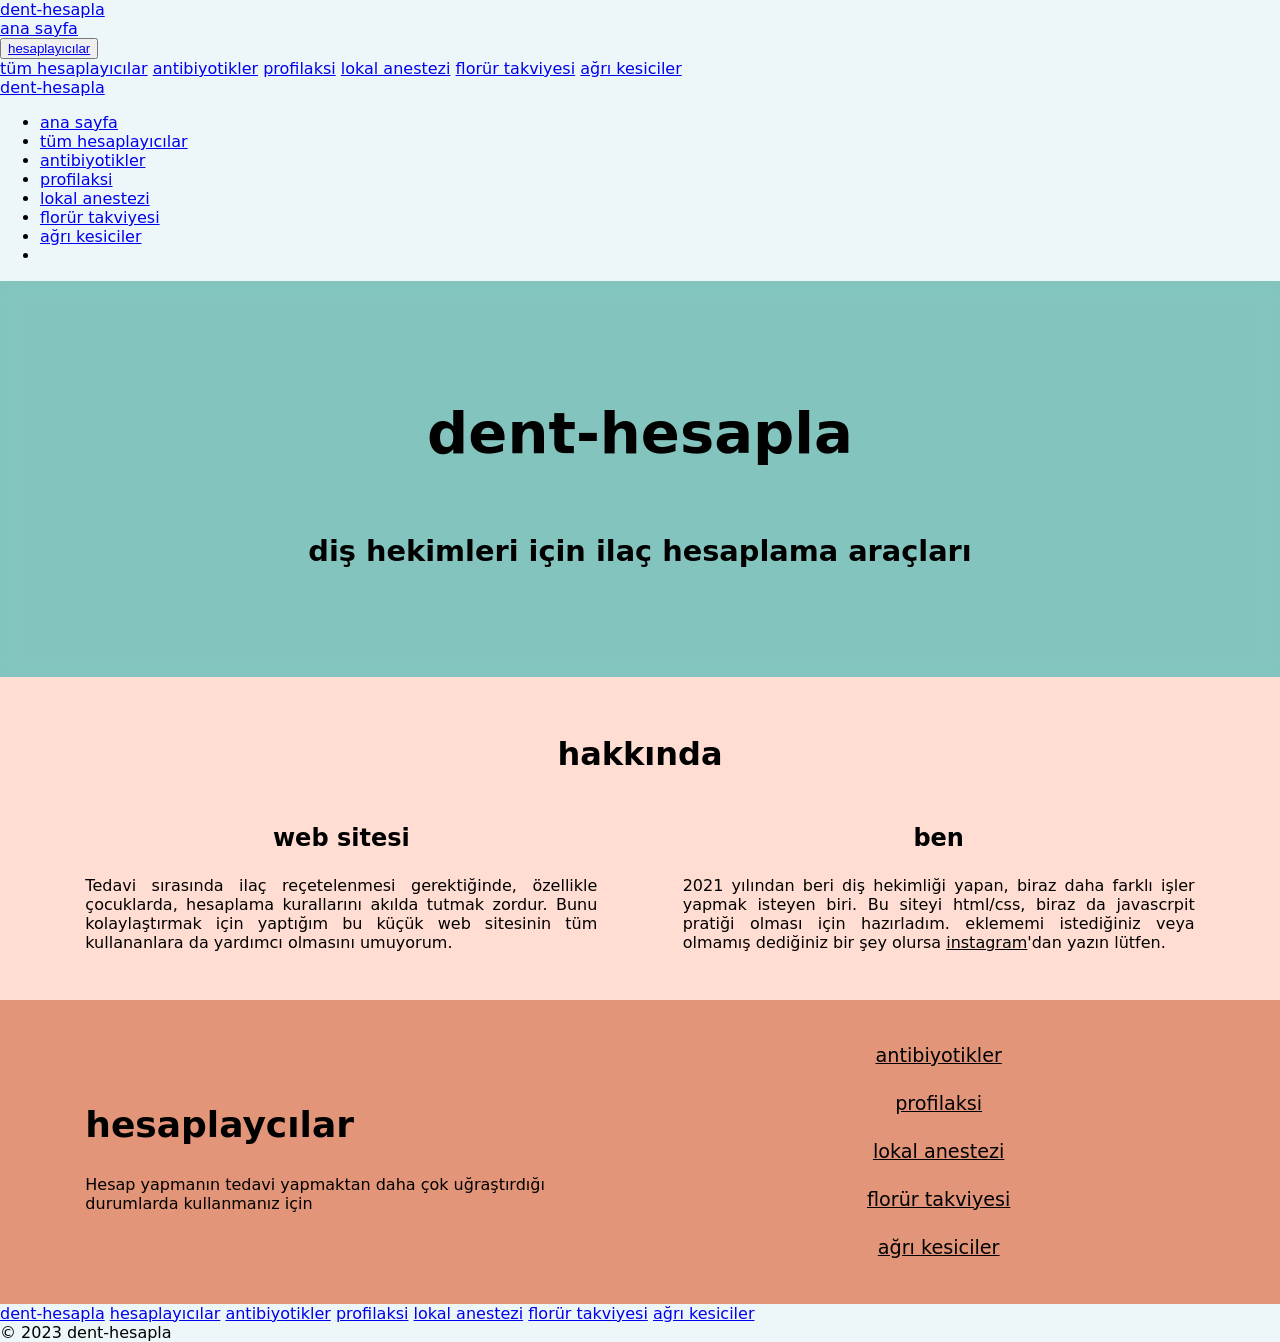
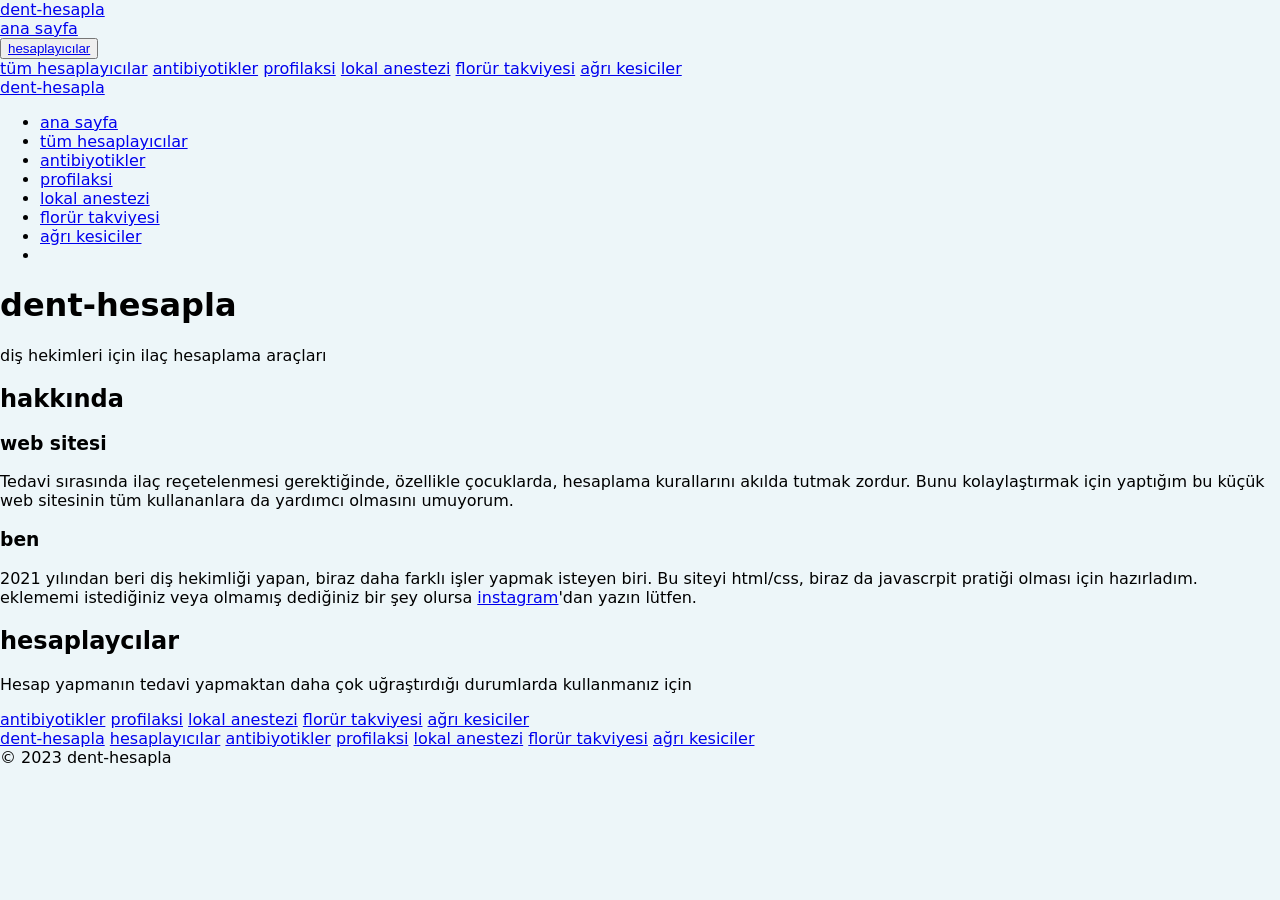

Redesign homepage: gradient hero (desktop) + tool card grid

--- a/style.css
+++ b/style.css
@@ -14,103 +14,67 @@ body {
   margin: 0;
 }
 
-.banner {
-  background-image: url("assets/banner-bg.jpg");
-  background-position: center;
-  background-size: cover;
-  background-attachment: fixed;
-  width: 100%;
-  background-color: #83C5BE;
-}
-
-.blur {
-  display: flex;
-  flex-direction: column;
-  justify-content: center;
-  align-items: center;
-  font-size: 1.8rem;
+.hero {
+  background: linear-gradient(135deg, var(--c-teal), var(--c-salmon-orange));
+  color: white;
+  padding: 4rem 2rem;
   text-align: center;
-  backdrop-filter: blur(8px);
-  padding: 5rem 2rem;
-  font-weight: bold;
 }
 
-.hakkında {
-  display: flex;
-  flex-direction: column;
-  justify-content: center;
-  align-items: center;
-  padding: 2rem 0;
-  background-color: #FFDDD2;
-  width: 100%;
+.hero h1 {
+  margin: 0 0 0.5rem;
+  font-size: 2.4rem;
 }
 
-.hakkında h2{
-  font-size: 2rem;
+.hero p {
+  margin: 0;
+  font-size: 1.1rem;
+  opacity: 0.95;
 }
 
-.hakkında-cols {
-  display: flex;
-  flex-direction: row;
-  justify-content: space-evenly;
-  text-align: justify;
+.tool-grid-section {
+  background-color: var(--c-salmon);
+  padding: 2.5rem 2rem;
+  flex: 1;
 }
 
-.cols h3 {
-  text-align: center;
-  font-size: 1.5rem;
+.tool-grid {
+  display: grid;
+  grid-template-columns: repeat(auto-fit, minmax(220px, 1fr));
+  gap: 1.25rem;
+  max-width: 960px;
+  margin: 0 auto;
 }
 
-.cols {
-  width: 40%;
+.tool-card {
+  background-color: white;
+  border-radius: var(--radius);
+  box-shadow: var(--shadow-card);
+  padding: 1.25rem 1.5rem;
+  text-decoration: none;
+  color: #1a1a1a;
+  transition: transform 0.15s ease;
 }
 
-.cols a{
-  color: black;
+.tool-card:hover {
+  transform: translateY(-2px);
 }
 
-.cols a:hover{
-  color: #E29578;
+.tool-card h3 {
+  margin: 0 0 0.4rem;
+  color: var(--c-accent);
 }
 
-.hesapla-index {
-  display: flex;
-  flex-direction: row;
-  justify-content: space-evenly;
-  align-items: center;
-  font-size: 1.5rem;
-  background-color: #E29578;
-  width: 100%;
-  padding: 2rem 0;
+.tool-card p {
+  margin: 0;
+  font-size: 0.9rem;
+  color: #555;
 }
 
-.hesapla-index-text {
-  width: 40%;
-}
-
-.hesapla-index-text p{
-  font-size: 1rem;
-}
-
-.hesapla-index-links {
-  display: flex;
-  flex-direction: column;
-  justify-content: space-evenly;
-  align-items: center;
-  text-align: center;
-  font-size: 1.2rem;
-  line-height: 3rem;
-  width: 40%;
-}
-
-.hesapla-link {
-  text-decoration: underline;
-  color: black;
-}
-
-.hesapla-link:hover {
-  color: #EDF6F9;
-  font-weight: bold;
+@media screen and (max-width: 768px) {
+  .hero {
+    display: none;
+  }
 }
 
 .site-footer {
@@ -232,19 +196,6 @@ input {
 @media screen and (max-width: 768px) {
   html {
     font-size: 16px;
-  }
-
-  .hakkında-cols, .hesapla-index{
-    flex-direction: column;
-  }
-
-  .cols, .hesapla-index-links, .hesapla-index-text{
-    width: auto;
-    padding: 0 2rem;
-  }
-
-  .hesapla-index{
-    text-align: center;
   }
 
   .hesaplayıcılar, .hesapla{
